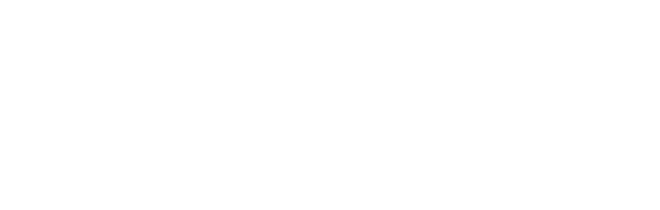
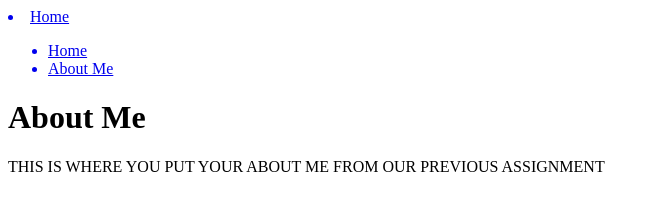
Before and after one commit to CCPS394118/CCPS394118.github.io, a plain HTML site: page Index.html in a window 1280 px wide. Shown: the whole page, without its empty margins (0-660 px from the left). Drawn offline with Linux system fonts and the light colour scheme.

Commit message:
Update Index.html

```diff
--- a/Index.html
+++ b/Index.html
@@ -1,9 +1,20 @@
-<DOCTYPE html>
+<a href="./index.html"><li>Home</li></a><DOCTYPE html>
   <html>
    <head>
-
+     <title>about me </title>
    </head>
     <body>
-
+      <nav>
+        <ul>
+          <a href="./index.html"><li>Home</li></a>
+          <a href="./aboutme.html"><li>About Me</li></a>
+        </ul>
+      </nav>
+      </header>
     </body>
+    <h1>About Me</h1>
+    <p>THIS IS WHERE YOU PUT YOUR ABOUT ME FROM OUR PREVIOUS ASSIGNMENT</p>
   </html>
+  <footer>
+  </footer>
+</html>
```
